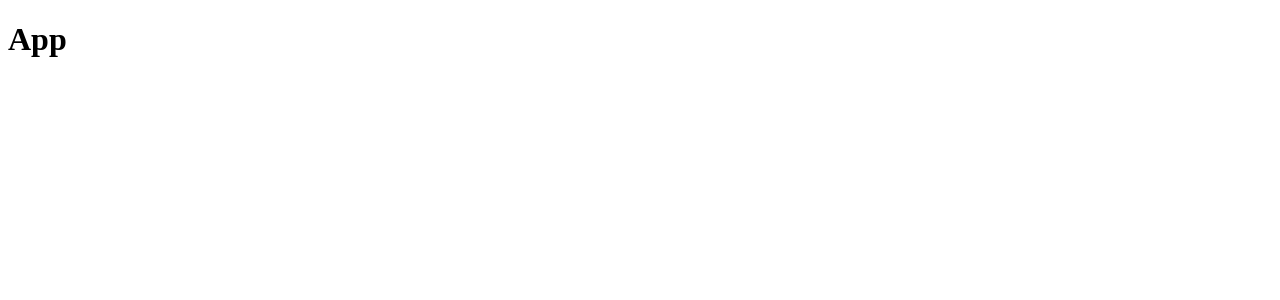
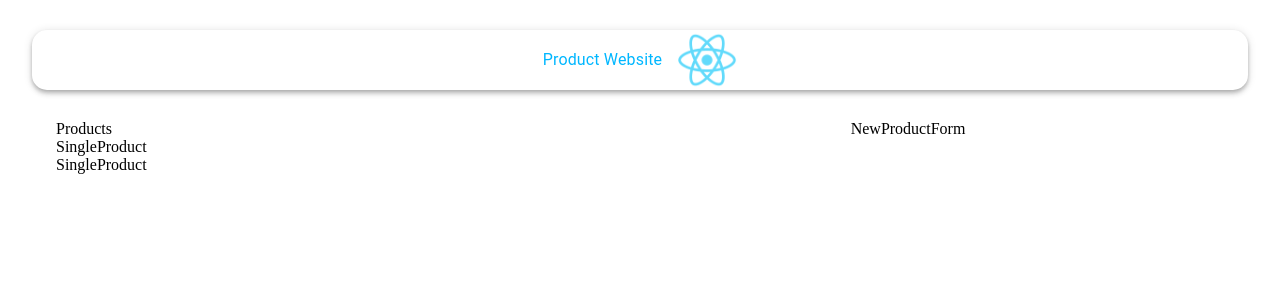
Before and after one commit to Will-Nollert/Widgets4You, a React (Create React App) app in the folder client/: page / in a window 1280 px wide. Shown: the top 300 px of the page. Built offline with nearby package versions, Linux system fonts and the light colour scheme.

Commit message:
feat: init componet mark-up and styling for front end

```diff
--- a/client/src/App.js
+++ b/client/src/App.js
@@ -1,10 +1,45 @@
 import React from "react";
+import { Container, AppBar, Typography, Grow, Grid } from "@material-ui/core";
+
+import Products from "./components/Products/Products";
+import NewProductForm from "./components/NewProductForm/NewProductForm";
+import logo from "./images/logo.png";
+import useStyles from "./styles";
 
 const App = () => {
+  const classes = useStyles();
   return (
-    <div>
-      <h1>App</h1>
-    </div>
+    <Container maxwidth="lg">
+      <AppBar className={classes.appBar} position="static" color="inherit">
+        <Typography className={classes.heading} varaint="h2" align="center">
+          Product Website
+        </Typography>
+        <img
+          className={classes.image}
+          src={logo}
+          alt="Company-Logo"
+          height="60"
+          width="60"
+        />
+      </AppBar>
+      <Grow in>
+        <Container>
+          <Grid
+            container
+            justifyContent="space-between"
+            alignItems="stretch"
+            spacing={3}
+          >
+            <Grid item xs={12} sm={7}>
+              <Products />
+            </Grid>
+            <Grid item xs={12} sm={4}>
+              <NewProductForm />
+            </Grid>
+          </Grid>
+        </Container>
+      </Grow>
+    </Container>
   );
 };
 
--- a/client/src/components/NewProductForm/NewProductForm.js
+++ b/client/src/components/NewProductForm/NewProductForm.js
@@ -0,0 +1,10 @@
+import React from "react";
+import useStyles from "./styles";
+
+const NewProductForm = () => {
+  const classes = useStyles();
+
+  return <div>NewProductForm</div>;
+};
+
+export default NewProductForm;
--- a/client/src/components/NewProductForm/styles.js
+++ b/client/src/components/NewProductForm/styles.js
@@ -0,0 +1,24 @@
+import { makeStyles } from "@material-ui/core";
+
+export default makeStyles((theme) => ({
+  root: {
+    "& .MuiTextField-root": {
+      margin: theme.spacing(1),
+    },
+  },
+  paper: {
+    padding: theme.spacing(2),
+  },
+  form: {
+    display: "flex",
+    flexWrap: "wrap",
+    justifyContent: "center",
+  },
+  fileInput: {
+    width: "97",
+    margin: "10px 0",
+  },
+  buttonSubit: {
+    marginBottom: 10,
+  },
+}));
--- a/client/src/components/Products/Products.js
+++ b/client/src/components/Products/Products.js
@@ -0,0 +1,17 @@
+import React from "react";
+import SingleProduct from "./SingleProduct/SingleProduct";
+import useStyles from "./styles";
+
+const Products = () => {
+  const classes = useStyles();
+
+  return (
+    <>
+      <div>Products</div>
+      <SingleProduct />
+      <SingleProduct />
+    </>
+  );
+};
+
+export default Products;
--- a/client/src/components/Products/SingleProduct/SingleProduct.js
+++ b/client/src/components/Products/SingleProduct/SingleProduct.js
@@ -0,0 +1,9 @@
+import React from "react";
+import useStyles from "../styles";
+const SingleProduct = () => {
+  const classes = useStyles();
+
+  return <div>SingleProduct</div>;
+};
+
+export default SingleProduct;
--- a/client/src/components/Products/styles.js
+++ b/client/src/components/Products/styles.js
@@ -0,0 +1,14 @@
+import { makeStyles } from "@material-ui/core/styles";
+
+export default makeStyles((theme) => ({
+  mainContainer: {
+    display: "flex",
+    alignItems: "center",
+  },
+  smMargin: {
+    margin: theme.spacing(1),
+  },
+  actionDiv: {
+    textAligh: "center",
+  },
+}));
--- /dev/null
+++ b/client/src/styles.js
@@ -0,0 +1,22 @@
+import { makeStyles } from "@material-ui/core";
+export default makeStyles((theme) => ({
+  appBar: {
+    borderRadius: 15,
+    margin: "30px 0",
+    display: "flex",
+    flexDirection: "row",
+    justifyContent: "center",
+    alignItems: "center",
+  },
+  heading: {
+    color: "rgba(0, 183, 255, 1)",
+  },
+  image: {
+    marginLeft: "15px",
+  },
+  [theme.breakpoints.down("sm")]: {
+    mainContainer: {
+      flexDirection: "column-reverse",
+    },
+  },
+}));
```
Also changed, not shown: client/src/components/Products/SingleProduct/style.js (+40 -0 lines), client/src/images/logo.png (added).
